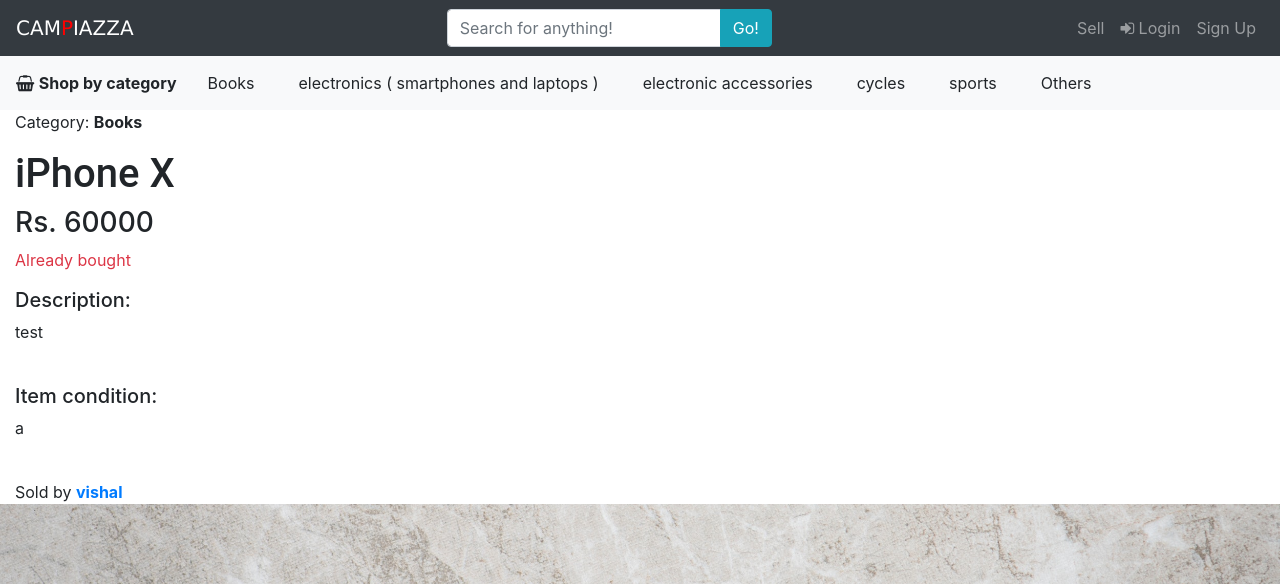
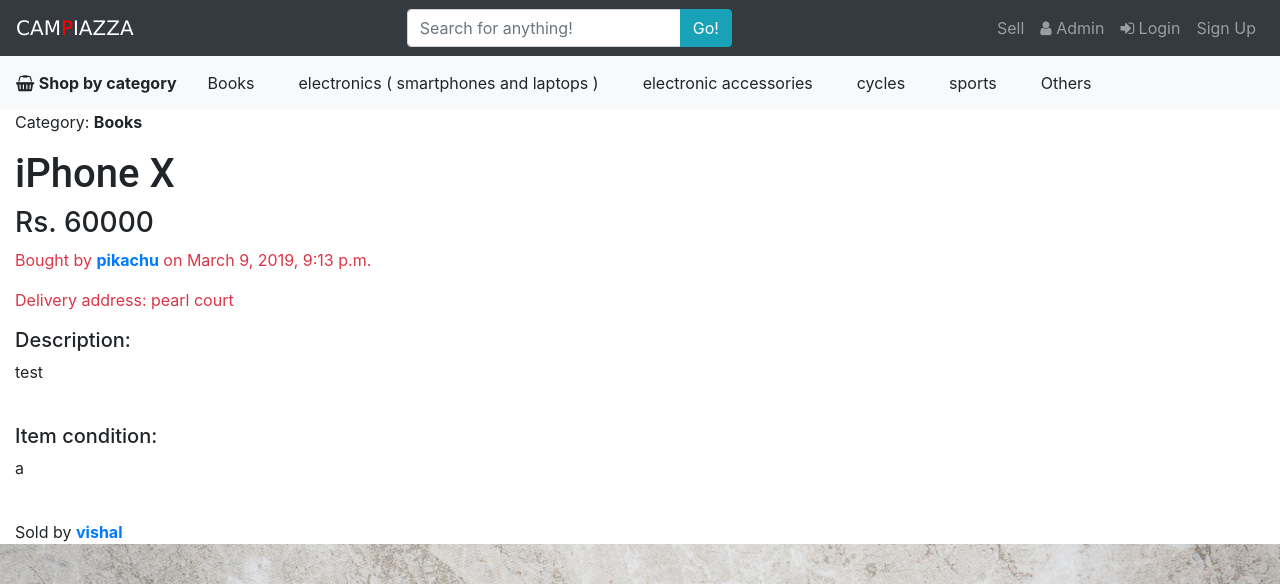
Before and after one commit to vishalBindal/campiazza, a Django app: page /shop/29/ in a window 1280 px wide. Shown: the top 584 px of the page. Run offline with Django 3.2, Linux system fonts and the light colour scheme; data comes from the database, SQL or seed files in the repository; both versions use the stored data as it was after the commit; data that the repository does not hold is empty; some libraries are stand-ins or nearby versions.

Commit message:
added buy details, modified admin page, and other changes

```diff
--- a/campiazza/settings.py
+++ b/campiazza/settings.py
@@ -106,7 +106,7 @@
 
 LANGUAGE_CODE = 'en-us'
 
-TIME_ZONE = 'UTC'
+TIME_ZONE = 'Asia/Kolkata'
 
 USE_I18N = True
 
--- a/campiazza/urls.py
+++ b/campiazza/urls.py
@@ -3,10 +3,13 @@
 from django.conf.urls import include
 from django.conf import settings
 from django.conf.urls.static import static
+from . import views
 
 urlpatterns = [
     path('admin/', admin.site.urls),
-    path('shop/', include('shop.urls'))
+    path('shop/', include('shop.urls'), name='shop'),
+    path('', views.home)
+
 ]
 
 if settings.DEBUG:
--- /dev/null
+++ b/campiazza/views.py
@@ -0,0 +1,5 @@
+from django.http import HttpResponse
+
+
+def home(request):
+    return HttpResponse("<h1> Head over to <a href='/shop'>Shop</a> for all the goodness</h1>")
--- a/shop/models.py
+++ b/shop/models.py
@@ -27,6 +27,9 @@
                                  help_text="Brief statement of present condition, less than 50 characters")
     seller = models.ForeignKey(User, on_delete=models.CASCADE)
     buyer_id = models.PositiveSmallIntegerField(blank=True, null=True, default=0)
+    buy_time=models.DateTimeField(blank=True, null=True)
+    buyer_username = models.CharField(blank=True,null=True,max_length=100)
+    buyer_address=models.CharField(blank=True,null=True,max_length=1000)
 
     def __str__(self):
         return "{n} ( sold by {u} )" .format(n=self.name, u=self.seller.username)
--- a/shop/templates/User/profile_page.html
+++ b/shop/templates/User/profile_page.html
@@ -27,6 +27,8 @@
                     <p class="card-text"><strong>Rs. {{ item.price }}</strong></p>
                     <p class="card-text">{{ item.description }}</p>
                     <p class="card-text"><strong>Condition:</strong>{{ item.condition }}</p>
+                    <p class="card-text text-danger">Bought from <a href="{% url 'profile' item.seller.id %}"><strong>{{ item.seller.username }}</strong></a> on {{ item.buy_time }}</p>
+                    <p class="card-text text-danger">Delivery address: {{ item.buyer_address }}</p>
                 </div>
                 <div class="card-footer w-100 text-muted">Seller : {{ item.seller.username }}</div>
             </div>
@@ -43,6 +45,10 @@
                     <p class="card-text"><strong>Rs. {{ item.price }}</strong></p>
                     <p class="card-text">{{ item.description }}</p>
                     <p class="card-text"><strong>Condition:</strong>{{ item.condition }}</p>
+                    {% if item.buyer_id != 0 %}
+                    <p class="card-text text-danger">Bought by <a href="{% url 'profile' item.buyer_id %}"><strong>{{ item.buyer_username }}</strong></a> on {{ item.buy_time }}</p>
+                    <p class="card-text text-danger">Delivery address: {{ item.buyer_address }}</p>
+                    {% endif %}
                 </div>
                 <div class="card-footer w-100 text-muted">Seller : {{ item.seller.username }}</div>
             </div>
--- a/shop/templates/base.html
+++ b/shop/templates/base.html
@@ -46,6 +46,10 @@
                     <a class="nav-link" href="{% url 'login' %}">Sell</a>
                 {% endif %}
             </li>
+                    <li class="nav-item">
+                    <a class="nav-link" href="{% url 'admin:index' %}"><span
+                            class="fa fa-user"></span>&nbsp;Admin</a>
+                </li>
             {% if not request.user.is_authenticated %}
                 <li class="nav-item">
                     <a class="nav-link" href="{% url 'login' %}"><span class="fa fa-sign-in"></span>&nbsp;Login</a>
@@ -54,6 +58,7 @@
                     <a class="nav-link" href="{% url 'register' %}">Sign Up</a>
                 </li>
             {% else %}
+
                 <li class="nav-item">
 
                     <a class="nav-link" href="{% url 'profile' user.pk %}"><span
--- a/shop/templates/details.html
+++ b/shop/templates/details.html
@@ -34,11 +34,21 @@
         <h1>{{ item.name }}</h1>
         <h3>Rs. {{ item.price }}</h3>
         {% if item.buyer_id != 0 %}
-            <p class="text-danger">Already bought</p>
+            {% if item.buyer_id == user.id %}
+                <p class="card-text text-danger">Bought by you from <a
+                    href="{% url 'profile' item.seller.id %}"><strong>{{ item.seller.username }}</strong></a>
+                on {{ item.buy_time }}</p>
+                {% else %}
+
+            <p class="card-text text-danger">Bought by <a
+                    href="{% url 'profile' item.buyer_id %}"><strong>{{ item.buyer_username }}</strong></a>
+                on {{ item.buy_time }}</p>
+                {% endif %}
+            <p class="card-text text-danger">Delivery address: {{ item.buyer_address }}</p>
         {% endif %}
-        {% if item.buyer_id == 0 and user.is_authenticated and user.id != item.seller.id%}
+        {% if item.buyer_id == 0 and user.is_authenticated and user.id != item.seller.id %}
             <form action="{% url 'buy' item.id %}">
-            <button class="btn btn-success">Buy now!</button>
+                <button class="btn btn-success">Buy now!</button>
             </form><br>
         {% endif %}
         <h5>Description:</h5>
--- a/shop/urls.py
+++ b/shop/urls.py
@@ -5,15 +5,16 @@
     path('', views.main, name='main'),
     path('<int:item_id>/', views.detail, name='detail'),
     path('items/add/', views.itemCreate, name='item_create'),
-    path('items/add/image/<int:item_id>', views.image_add, name='image_add'),
+    path('items/add/image/<int:item_id>/', views.image_add, name='image_add'),
     path('register/',views.UserFormView.as_view(), name="register"),
     path('login/', views.LoginView, name="login"),
     path('logout/',views.Logout, name='logout'),
-    path('profile/<int:id>',views.profile_view, name='profile'),
-    path('profile/edit',views.user_edit, name='user_edit'),
-    path('profile/edit/details',views.profile_edit, name='profile_edit'),
-    path('search', views.search, name='search'),
-    path('buy/<int:item_id>',views.buy, name='buy'),
-    path('confirm/<int:item_id>',views.confirm,name='confirm'),
-    path('filter', views.filter_category, name='filter')
+    path('profile/<int:id>/',views.profile_view, name='profile'),
+    path('profile/edit/',views.user_edit, name='user_edit'),
+    path('profile/edit/details/',views.profile_edit, name='profile_edit'),
+    path('search/', views.search, name='search'),
+    path('buy/<int:item_id>/',views.buy, name='buy'),
+    path('confirm/<int:item_id>/',views.confirm,name='confirm'),
+    path('filter/', views.filter_category, name='filter'),
+    path('admin/', views.admin, name='admin'),
 ]
--- a/shop/views.py
+++ b/shop/views.py
@@ -9,6 +9,7 @@
 from django.urls import reverse_lazy
 from django.db.models import Q
 from django.http import HttpResponse, Http404
+import datetime
 
 
 def main(request):
@@ -149,7 +150,8 @@
     choices=['bk', 'el', 'ac', 'sp', 'cy', 'ot']
     for choice in choices:
         if choice in query:
-            items = Item.objects.filter(category=choice)
+            available = Item.objects.filter(Q(buyer_id=0) | Q(buyer_id=request.user.id) | Q(seller=request.user))
+            items = available.filter(category=choice)
     return render(request, 'search_results.html', {'items': items})
 
 
@@ -175,5 +177,16 @@
         raise Http404("Invalid request")
     profile_details = Profile.objects.get(user=request.user)
     item_sold.buyer_id = request.user.id
+    item_sold.buy_time = datetime.datetime.now()
+    item_sold.buyer_username=request.user.username
+    item_sold.buyer_address=request.user.profile.address
     item_sold.save()
     return render(request, 'confirm.html', {'item': item_sold, 'profile': profile_details})
+
+
+@login_required()
+def admin(request):
+    if not request.user.is_staff:
+        raise Http404("You are not authorised")
+    else:
+        return HttpResponse("hey")
```
Also changed, not shown: shop/admin.py (+20 -4 lines), db.sqlite3, shop/migrations/0006_item_buy_time.py (added), shop/migrations/0007_auto_20190309_2056.py (added).
